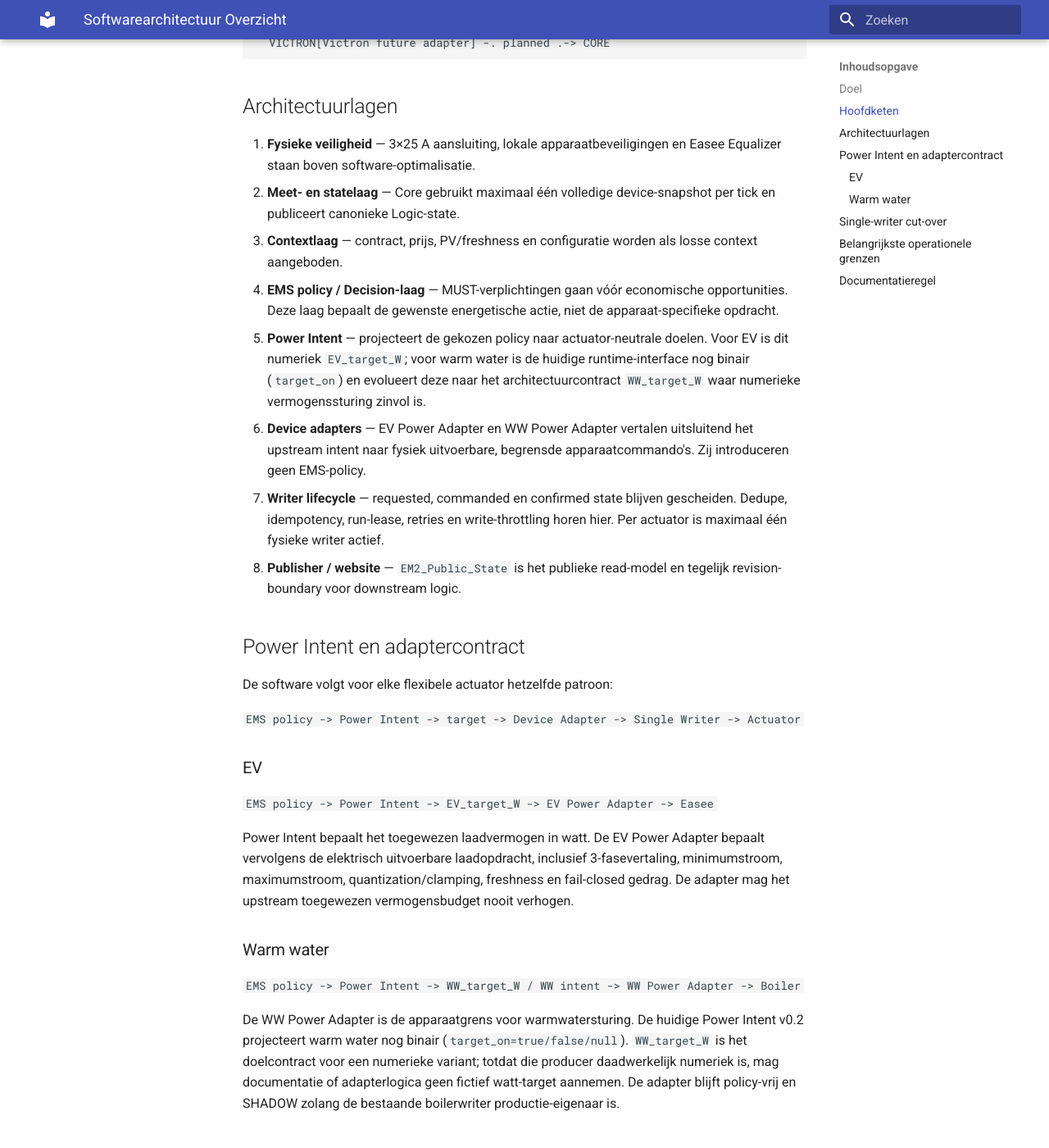
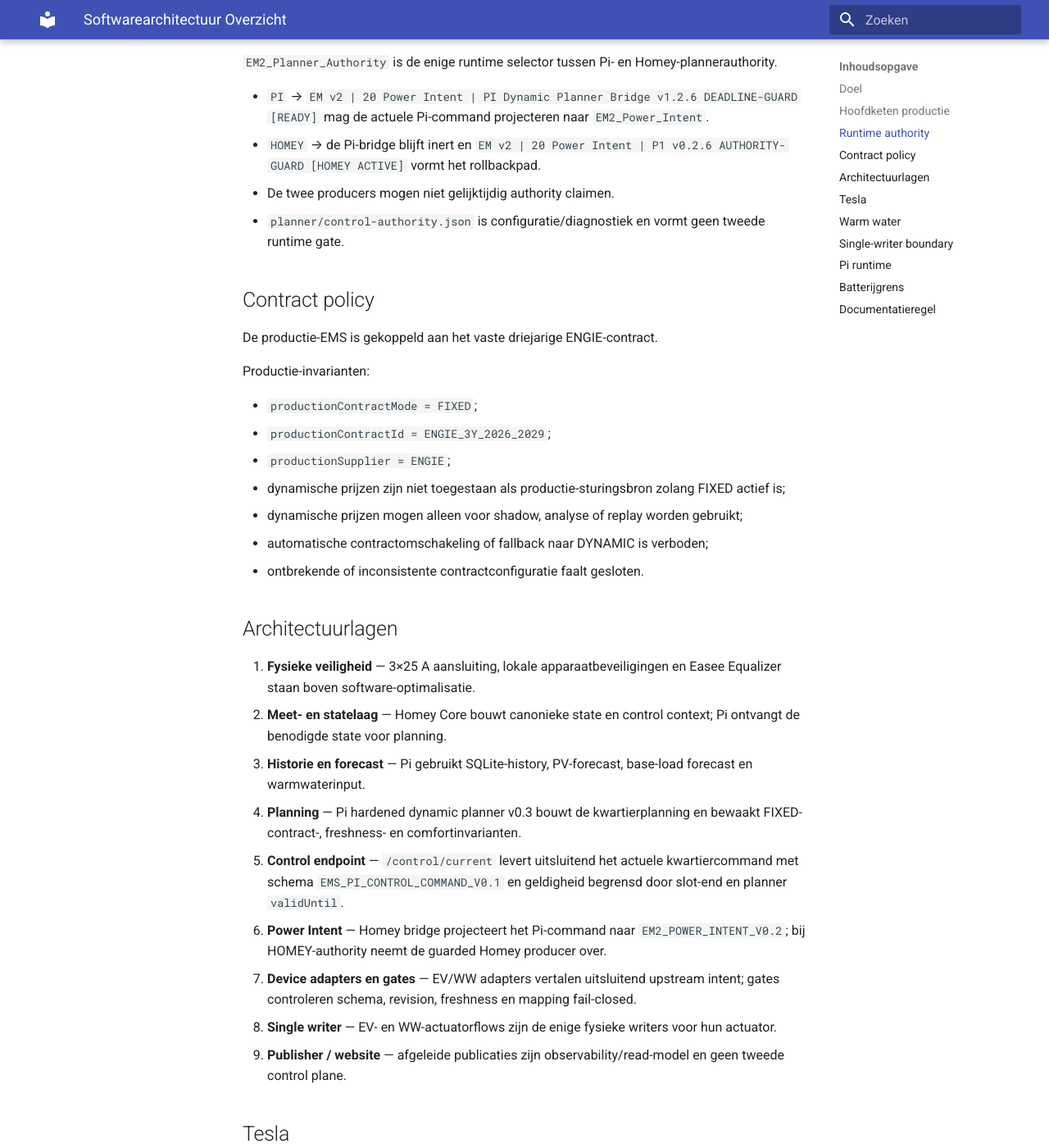
Before and after one commit to OnsKasteeltje/homey-energy-manual, an MkDocs documentation site: the page built from docs/software-architecture/architecture/01-overview.md, in a window 1280 px wide and 1400 px high, scrolled down 1046 px. Shown: the whole window at 82% size. Built offline with MkDocs 1.6.1 and Material for MkDocs 9.7.7, drawn with Linux system fonts in a browser that asks for light colours; some of the changed text lies outside the part shown.

Commit message:
docs: align software architecture overview with current Pi/Homey production state

````diff
--- a/docs/software-architecture/architecture/01-overview.md
+++ b/docs/software-architecture/architecture/01-overview.md
@@ -1,108 +1,144 @@
 ---
 component: architecture
 title: Softwarearchitectuur Overzicht
-version: 0.2.0
+version: 0.3.0
 status: active
-architecture_status: implemented-shadow
-last_verified: 2026-08-26
+architecture_status: implemented-production
+last_verified: 2026-09-13
 source:
-  - docs/architectuur.md
+  - docs/architecture/CURRENT-EMS-STATE.md
   - docs/software-architecture/components/core.md
   - docs/software-architecture/components/planner-power-intent.md
-  - docs/software-architecture/components/publisher-public-state.md
+  - docs/software-architecture/components/tesla.md
+  - docs/software-architecture/components/boiler.md
 ---
 
 # Softwarearchitectuur Overzicht
 
 ## Doel
 
-Het Home Energy Management System (HEMS) scheidt meten, state, policy, actuator-neutrale vermogensintentie, apparaatvertaling, publiceren en fysiek aansturen. De actuele implementatie is leidend; SHADOW- en planned-functionaliteit wordt expliciet als zodanig gemarkeerd.
+Het Home Energy Management System (HEMS) scheidt meten, state, forecast, planning, actuator-neutrale vermogensintentie, apparaatvertaling, safety gating, publiceren en fysiek aansturen. Dit document beschrijft de actuele productiearchitectuur per 13 september 2026. De actuele implementatie is leidend; SHADOW-, rollback- en planned-functionaliteit wordt expliciet als zodanig gemarkeerd.
 
-## Hoofdketen
+De canonieke actuele-statebeschrijving staat in `docs/architecture/CURRENT-EMS-STATE.md`.
 
-De doelarchitectuur voor flexibele verbruikers is expliciet:
+## Hoofdketen productie
 
 ```mermaid
 flowchart TD
-  EMS[EMS policy / Energy Core] --> PI[Power Intent]
-  PI --> EVW[EV_target_W]
-  PI --> WWW[WW_target_W / WW intent]
-  EVW --> EVA[EV Power Adapter]
-  WWW --> WWA[WW Power Adapter]
-  EVA --> EASEE[Easee]
-  WWA --> BOILER[Boiler]
+  DEV[Homey devices / P1 / PV / Easee / Boiler / Quatt] --> CORE[Homey Core / canonical state]
+  HIST[SQLite history + live state] --> PI[Pi hardened dynamic planner v0.3]
+  FC[PV/base-load/WW forecasts] --> PI
+  CONTRACT[FIXED ENGIE contract policy] --> PI
+  CORE --> PI
+  PI --> API[Pi /control/current]
+  API --> BRIDGE[Homey PI Dynamic Planner Bridge v1.2.6]
+  BRIDGE --> INTENT[EM2_Power_Intent v0.2]
+  INTENT --> EVA[EV Power Adapter]
+  INTENT --> WWA[WW Power Adapter]
+  EVA --> EVG[EV Gate]
+  WWA --> WWG[WW Gate]
+  EVG --> EVACT[Single EV actuator]
+  WWG --> WWACT[Single WW actuator]
+  EVACT --> EASEE[Easee / Tesla]
+  WWACT --> BOILER[Boiler]
 ```
 
-De architectuurgrens is daarmee: **EMS policy bepaalt wat energetisch gewenst is; Power Intent maakt dit actuator-neutraal; apparaatadapters bepalen hoe het doel elektrisch en veilig uitvoerbaar wordt; alleen de expliciete single writer mag uiteindelijk het fysieke device wijzigen.**
+De architectuurgrens is:
 
-De bredere systeemketen blijft:
+**Pi bepaalt de productieplanning zolang `EM2_Planner_Authority = PI`; Homey blijft executor en lokale safety-laag. Power Intent blijft actuator-neutraal; adapters en gates bepalen uitvoerbaarheid; per fysieke actuator is maximaal één automatische writer actief.**
 
-```mermaid
-flowchart TD
-  DEV[Homey devices / P1 / PV / Easee / Boiler / Quatt] --> CORE[Energy Core v2 / EMS policy]
-  CORE --> STATE[State + Decision + WW Control]
-  STATE --> PUB[Publisher / EM2_Public_State]
-  PUB --> WEB[Website / frontend]
-  PUB --> PI[Power Intent SHADOW]
-  PI --> EVA[EV Power Adapter SHADOW]
-  PI --> WWA[WW Power Adapter SHADOW]
-  EVA -. future single writer .-> EASEE[Easee]
-  WWA -. future single writer .-> BOILER[Boiler]
-  CORE --> PROD[Current Tesla / boiler production writers]
-  PRICE[Contract / price context] --> CORE
-  PRICE --> PI
-  PLAN[24h Planner SHADOW] --> PI
-  VICTRON[Victron future adapter] -. planned .-> CORE
-```
+## Runtime authority
+
+`EM2_Planner_Authority` is de enige runtime selector tussen Pi- en Homey-plannerauthority.
+
+- `PI` → `EM v2 | 20 Power Intent | PI Dynamic Planner Bridge v1.2.6 DEADLINE-GUARD [READY]` mag de actuele Pi-command projecteren naar `EM2_Power_Intent`.
+- `HOMEY` → de Pi-bridge blijft inert en `EM v2 | 20 Power Intent | P1 v0.2.6 AUTHORITY-GUARD [HOMEY ACTIVE]` vormt het rollbackpad.
+- De twee producers mogen niet gelijktijdig authority claimen.
+- `planner/control-authority.json` is configuratie/diagnostiek en vormt geen tweede runtime gate.
+
+## Contract policy
+
+De productie-EMS is gekoppeld aan het vaste driejarige ENGIE-contract.
+
+Productie-invarianten:
+
+- `productionContractMode = FIXED`;
+- `productionContractId = ENGIE_3Y_2026_2029`;
+- `productionSupplier = ENGIE`;
+- dynamische prijzen zijn niet toegestaan als productie-sturingsbron zolang FIXED actief is;
+- dynamische prijzen mogen alleen voor shadow, analyse of replay worden gebruikt;
+- automatische contractomschakeling of fallback naar DYNAMIC is verboden;
+- ontbrekende of inconsistente contractconfiguratie faalt gesloten.
 
 ## Architectuurlagen
 
 1. **Fysieke veiligheid** — 3×25 A aansluiting, lokale apparaatbeveiligingen en Easee Equalizer staan boven software-optimalisatie.
-2. **Meet- en statelaag** — Core gebruikt maximaal één volledige device-snapshot per tick en publiceert canonieke Logic-state.
-3. **Contextlaag** — contract, prijs, PV/freshness en configuratie worden als losse context aangeboden.
-4. **EMS policy / Decision-laag** — MUST-verplichtingen gaan vóór economische opportunities. Deze laag bepaalt de gewenste energetische actie, niet de apparaat-specifieke opdracht.
-5. **Power Intent** — projecteert de gekozen policy naar actuator-neutrale doelen. Voor EV is dit numeriek `EV_target_W`; voor warm water is de huidige runtime-interface nog binair (`target_on`) en evolueert deze naar het architectuurcontract `WW_target_W` waar numerieke vermogenssturing zinvol is.
-6. **Device adapters** — EV Power Adapter en WW Power Adapter vertalen uitsluitend het upstream intent naar fysiek uitvoerbare, begrensde apparaatcommando's. Zij introduceren geen EMS-policy.
-7. **Writer lifecycle** — requested, commanded en confirmed state blijven gescheiden. Dedupe, idempotency, run-lease, retries en write-throttling horen hier. Per actuator is maximaal één fysieke writer actief.
-8. **Publisher / website** — `EM2_Public_State` is het publieke read-model en tegelijk revision-boundary voor downstream logic.
+2. **Meet- en statelaag** — Homey Core bouwt canonieke state en control context; Pi ontvangt de benodigde state voor planning.
+3. **Historie en forecast** — Pi gebruikt SQLite-history, PV-forecast, base-load forecast en warmwaterinput.
+4. **Planning** — Pi hardened dynamic planner v0.3 bouwt de kwartierplanning en bewaakt FIXED-contract-, freshness- en comfortinvarianten.
+5. **Control endpoint** — `/control/current` levert uitsluitend het actuele kwartiercommand met schema `EMS_PI_CONTROL_COMMAND_V0.1` en geldigheid begrensd door slot-end en planner `validUntil`.
+6. **Power Intent** — Homey bridge projecteert het Pi-command naar `EM2_POWER_INTENT_V0.2`; bij HOMEY-authority neemt de guarded Homey producer over.
+7. **Device adapters en gates** — EV/WW adapters vertalen uitsluitend upstream intent; gates controleren schema, revision, freshness en mapping fail-closed.
+8. **Single writer** — EV- en WW-actuatorflows zijn de enige fysieke writers voor hun actuator.
+9. **Publisher / website** — afgeleide publicaties zijn observability/read-model en geen tweede control plane.
 
-## Power Intent en adaptercontract
+## Tesla
 
-De software volgt voor elke flexibele actuator hetzelfde patroon:
+De productie-EV-keten is:
 
-`EMS policy -> Power Intent -> target -> Device Adapter -> Single Writer -> Actuator`
+`Pi planner -> /control/current -> PI Bridge -> EM2_Power_Intent -> EV Adapter -> EV Gate -> EV Actuator -> Easee`
 
-### EV
+Actuele Homey-componenten:
 
-`EMS policy -> Power Intent -> EV_target_W -> EV Power Adapter -> Easee`
+- adapter: `EM v2 | 60 Adapter | EV Power v0.1.5 DEADLINE-CAP OPPORTUNITY16 START6 RUN6`;
+- gate: `EM v2 | 80 Validation | EV Power Adapter Gate v0.2.6 START6`;
+- actuator: `EM v2 | 60 Actuator | EV Power v0.2.7 START6 RUN6 LIVE + EASEE SESSION`;
+- mapping: `FLOOR_3P230_START6_RUN6_FAIL_CLOSED`.
 
-Power Intent bepaalt het toegewezen laadvermogen in watt. De EV Power Adapter bepaalt vervolgens de elektrisch uitvoerbare laadopdracht, inclusief 3-fasevertaling, minimumstroom, maximumstroom, quantization/clamping, freshness en fail-closed gedrag. De adapter mag het upstream toegewezen vermogensbudget nooit verhogen.
+Een gepauzeerde sessie kan gevalideerd direct starten op 3×6 A. Deadline/MUST mag netenergie gebruiken indien nodig, maar geforceerd deadline-laden mag niet vóór `latest_start_at` worden geïntroduceerd. De Homey bridge bevat daarnaast een executor-side harde deadline guard als laatste safetylaag.
 
-### Warm water
+## Warm water
 
-`EMS policy -> Power Intent -> WW_target_W / WW intent -> WW Power Adapter -> Boiler`
+De productie-WW-keten is:
 
-De WW Power Adapter is de apparaatgrens voor warmwatersturing. De huidige Power Intent v0.2 projecteert warm water nog binair (`target_on=true/false/null`). `WW_target_W` is het doelcontract voor een numerieke variant; totdat die producer daadwerkelijk numeriek is, mag documentatie of adapterlogica geen fictief watt-target aannemen. De adapter blijft policy-vrij en SHADOW zolang de bestaande boilerwriter productie-eigenaar is.
+`Pi planner -> /control/current -> PI Bridge -> EM2_Power_Intent -> WW Adapter -> WW Gate -> Warm Water Actuator v0.9 -> Boiler`
 
-## Single-writer cut-over
+Actuele Homey writer:
 
-De nieuwe adapterketen mag pas fysiek schrijven na een gecontroleerde atomic cut-over. Voor iedere actuator geldt:
+`EM v2 | 60 Control | Warm Water Actuator v0.9 TARGETED-READ LIVE`
 
-- SHADOW-adapter valideert eerst dezelfde revisions en intent als productie;
-- mapping, safety, freshness en dedupe moeten runtime bewezen zijn;
-- bestaande productiewriter wordt atomair uitgeschakeld wanneer de nieuwe writer wordt geactiveerd;
-- nooit mogen legacy writer en nieuwe adapterwriter gelijktijdig fysieke writes uitvoeren;
-- rollback moet de vorige bewezen writer kunnen herstellen zonder state-reparatie.
+Deze flow is enabled, niet broken en de sole WW physical writer. Zij schrijft alleen na LIVE-arm, boilerbronmodus, juiste schema's, revision alignment, gate PASS en freshness. `HOLD` raakt het device niet. Device access gebeurt pas na de guards en via exact boiler-ID.
 
-## Belangrijkste operationele grenzen
+De WW-gate is `EM v2 | 80 Validation | WW Power Adapter Gate v0.2 TARGETED-READ` en vereist een exacte schema/revision/mapping match.
 
-- P1 is autoritatief voor netimport/export en flex-exportbudget.
-- Een ongeldige afgeleide huis/PV-balans blokkeert niet automatisch verse P1-flex.
-- Tesla-productie heeft momenteel één automatische Easee-writer; de EV Adapter is SHADOW.
-- Slimme WW-control/WW Adapter is SHADOW; fysieke boilerwrites lopen nog via gecontroleerde bestaande flows.
-- Fingerprint-detectie observeert en attribueert; zij stuurt geen actuators rechtstreeks aan.
-- Victron/batterij is nog niet runtime-geïntegreerd.
+## Single-writer boundary
+
+Voor elke actuator geldt permanent:
+
+- planner en Power Intent schrijven geen devices;
+- adapters en gates schrijven geen devices;
+- alleen de expliciete actuatorflow mag fysiek schrijven;
+- rollback mag nooit een tweede writer parallel activeren;
+- test/TEMP-flows met fysieke device-acties horen disabled of verwijderd te zijn.
+
+## Pi runtime
+
+GitHub `main` is bronwaarheid voor Pi runtime source, deploymentdefinities en architectuurdocumentatie. De deployed runtime staat onder `/home/jeroen/ems/runtime/` en moet na relevante wijzigingen tegen `main` worden gecontroleerd.
+
+De forecastketen draait via `ems-forecast-chain.service` (`Type=oneshot`). `inactive (dead)` na een succesvolle run is normaal.
+
+De Pi planner publiceert een 24-uurs actiezicht van 96 kwartieren en ondersteunt aanvullende lookahead voor WW-feasibility. De control endpoint levert uitsluitend het actuele slot.
+
+## Batterijgrens
+
+Victron/batterij is nog niet runtime-geïntegreerd. Na commissioning blijft Victron/DESS de primaire realtime batterijoptimizer; Pi/Homey mogen forecasts, load intent en policyconstraints leveren, maar geen concurrerende realtime batterijoptimizer vormen.
 
 ## Documentatieregel
 
-Alle onderliggende component- en flowdocumenten worden pas in dit masterdocument opgenomen nadat ze tegen actuele code/configuratie zijn gecontroleerd. Gegenereerde output is afgeleid en wordt niet handmatig gewijzigd. De architectuurdiagrammen moeten de actuele writer-boundary expliciet tonen: SHADOW-routes mogen niet als actieve fysieke writer worden afgebeeld.
+Architectuurgevoelige wijzigingen moeten in dezelfde release-range worden weerspiegeld in:
+
+- `docs/architecture/CURRENT-EMS-STATE.md`;
+- relevante documenten onder `docs/software-architecture/`;
+- deployment/systemd-documentatie waar van toepassing.
+
+De actuele implementatie wint bij een conflict. Vastgestelde documentatiedrift moet worden gecorrigeerd vóór een volgende architectuurwijziging als afgerond wordt beschouwd.
````
